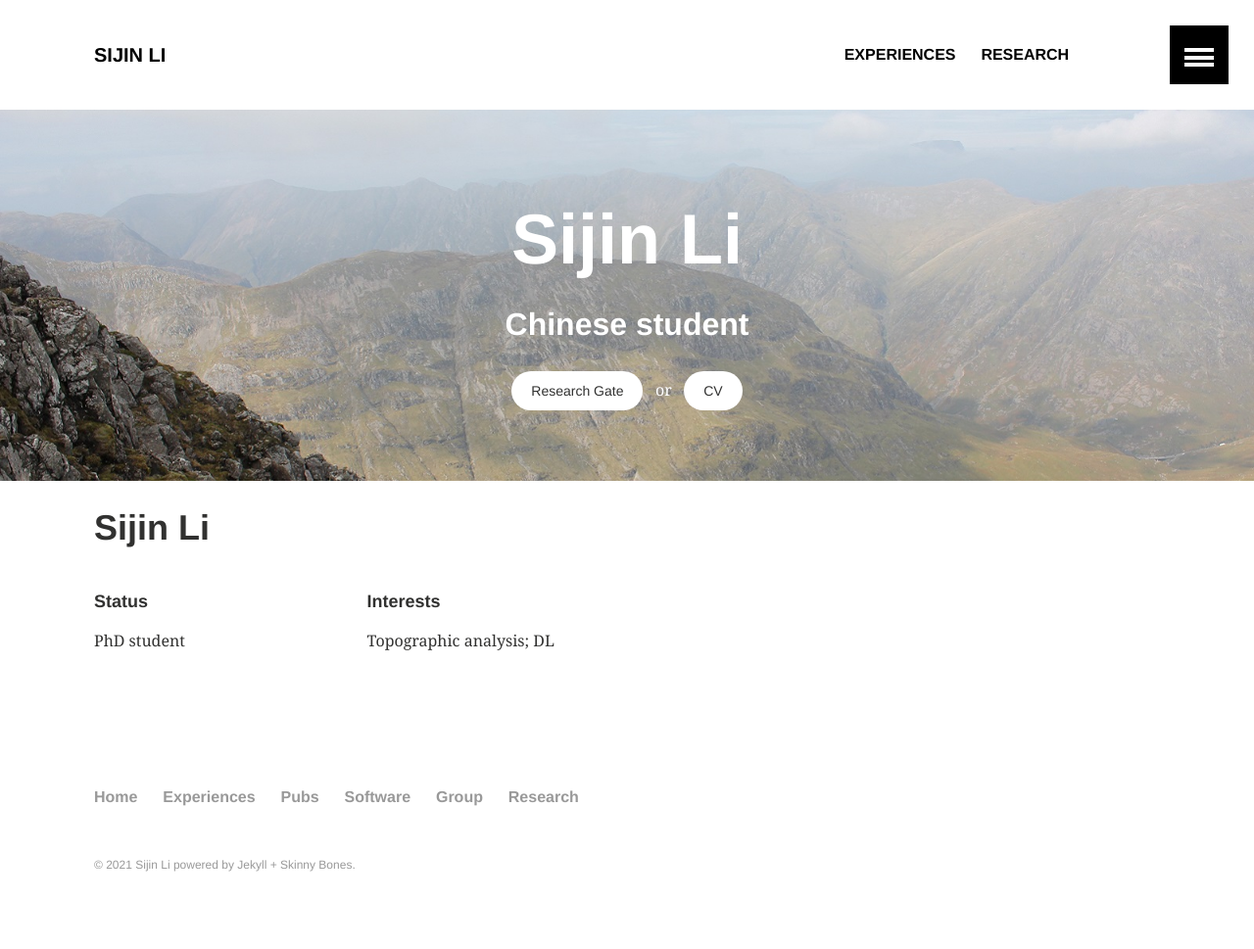
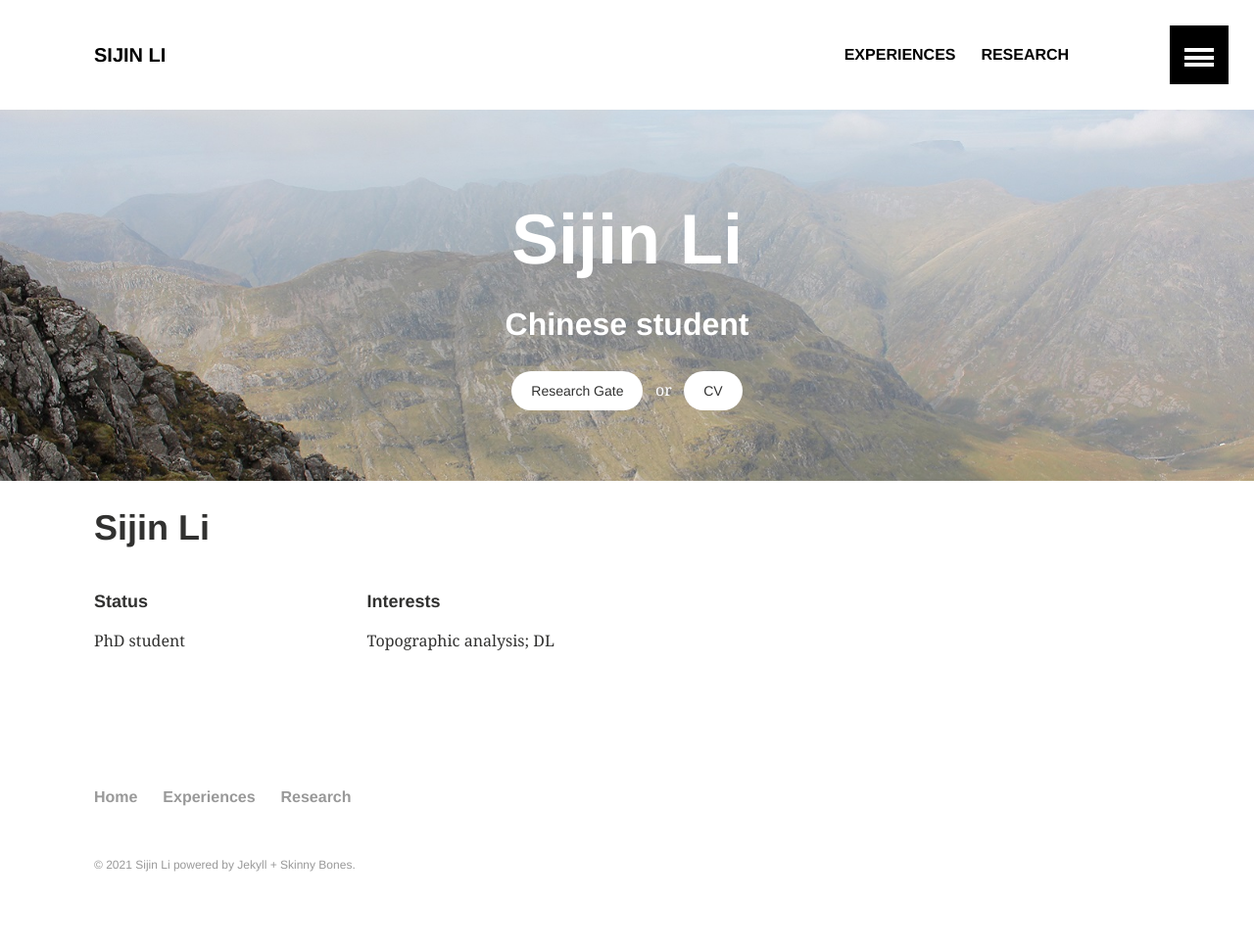
Before and after one commit to Sijin-Li/Sijin-Li.github.io, a Jekyll site: the page built from index.md, in a window 1280 px wide. Shown: the whole page at 98% size. Built offline with Jekyll 4.4.1, drawn with Linux system fonts in a browser that asks for light colours.

Commit message:
Update footer.yml

```diff
--- a/_data/footer.yml
+++ b/_data/footer.yml
@@ -6,14 +6,5 @@
 - title: Experiences
   url: /experiences
 
-- title: Pubs
-  url: /publications
-
-- title: Software
-  url: /software
-
-- title: Group
-  url: /group
-
 - title: Research
   url: /research
```
